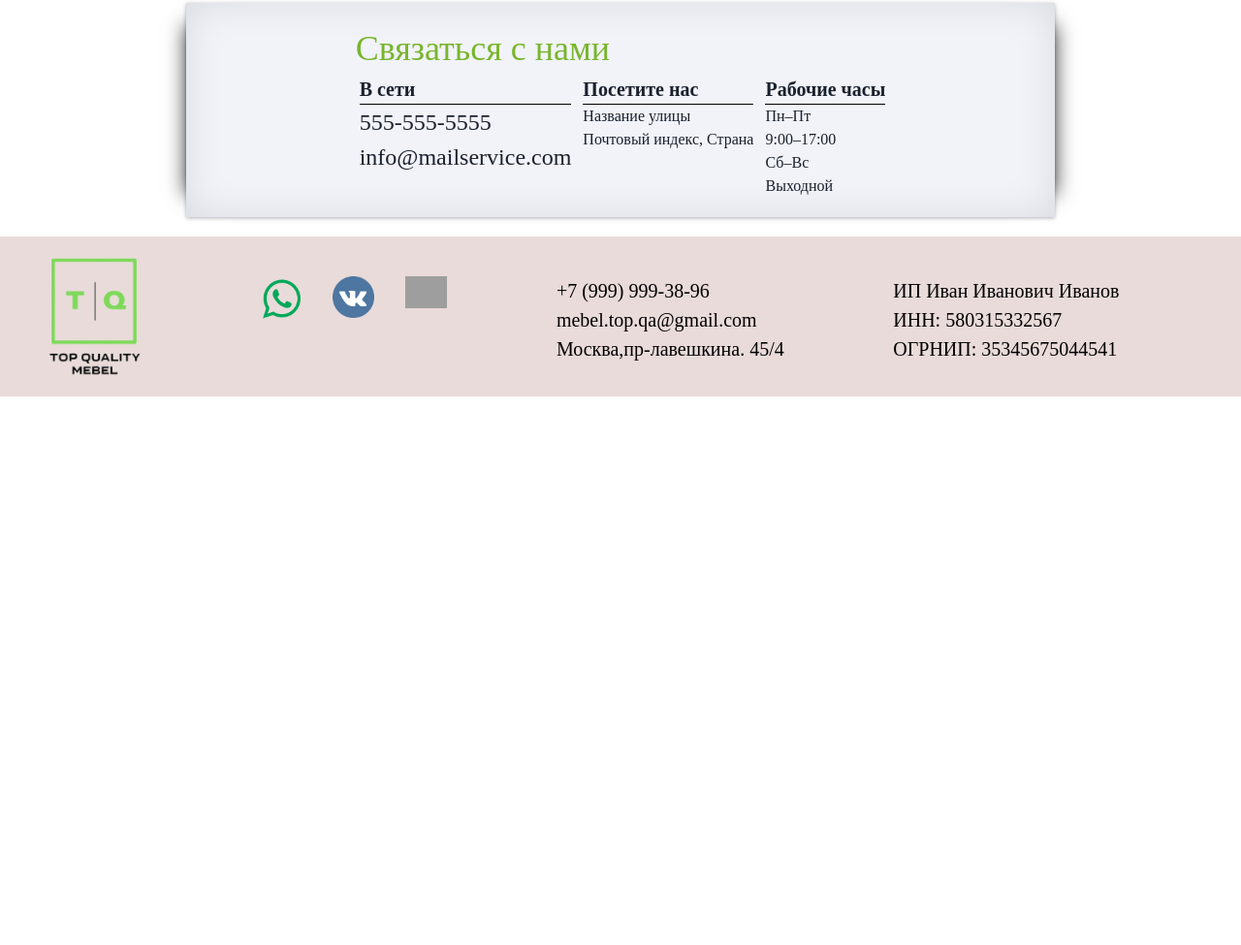
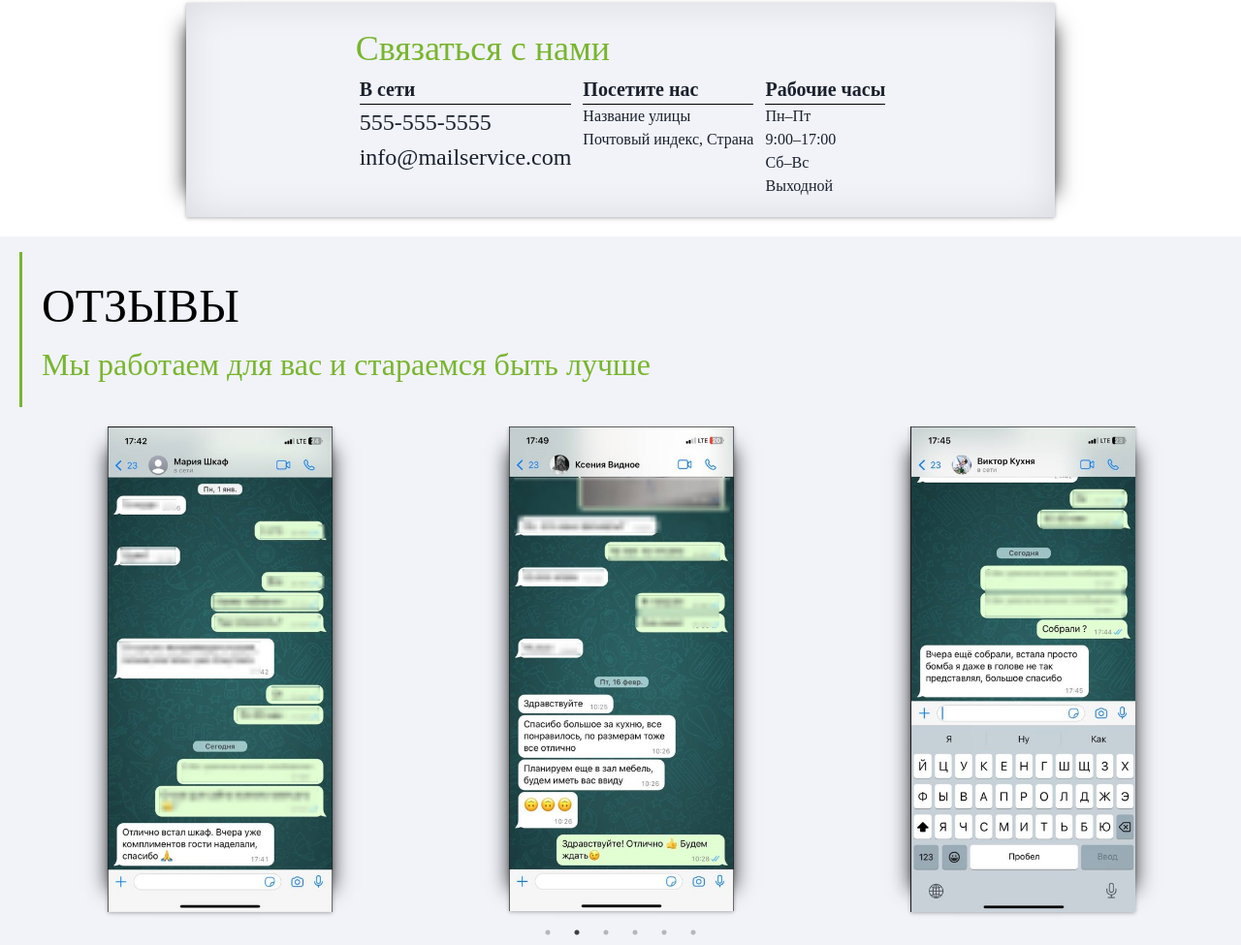
Before and after one commit to dabs-development/furniture-site, a Gatsby site: page / in a window 1280 px wide. Shown: the part 4867-5842 px from the top of the page at 97% size. Before the commit the page ends 5356 px from the top, so only its background shows below. Built offline with nearby package versions, Linux system fonts and the light colour scheme; Gatsby itself is replaced by a stand-in of ours; grey boxes are pictures that could not be loaded.

Commit message:
add otzvi

```diff
--- a/src/components/App.jsx
+++ b/src/components/App.jsx
@@ -9,6 +9,7 @@ import Lan from "./Lan";
 import Advantages from "./Advantages";
 import Stock from "./Stock";
 import Buyer from "./Buyer";
+import Comment from "./Comment";
 
 import AppContext from "../context";
 
@@ -26,6 +27,7 @@ const App = () => {
       <Stages />
       <Buyer />
       <Contacts />
+      <Comment/>
     </>
   );
 };
--- /dev/null
+++ b/src/components/Comment.jsx
@@ -0,0 +1,150 @@
+
+import { Box, Wrap, WrapItem, Text, Flex, Link, Image, Grid, border, Button } from "@chakra-ui/react";
+
+import React, { useState, useEffect } from "react";
+import Carousel from "react-slick";
+
+
+import "slick-carousel/slick/slick.css";
+import "slick-carousel/slick/slick-theme.css";
+
+import otzz1 from "../images/otzz1.jpg";
+import otzz2 from "../images/otzz2.jpg";
+import otzz3 from "../images/otzz3.jpg";
+import otzz4 from "../images/otzz4.jpg";
+import otzz5 from "../images/otzz5.jpg";
+import otzz6 from "../images/otzz6.jpg";
+
+
+
+
+
+
+const Comment = () => {
+    const [windowWidth, setWindowWidth] = useState(window.innerWidth);
+    const [sliderShow, setSliderShow] = useState(3);
+
+    const settings = {
+        dots: true,
+        arrows: false,
+        infinite: true,
+        speed: 400,
+        slidesToShow: sliderShow,
+        slidesToScroll: 1,
+        autoplay: true,
+        autoplaySpeed: 5000, // milliseconds
+        waitForAnimate: false,
+    };
+
+
+
+    useEffect(() => {
+
+        const handleWindowResize = () => {
+            setWindowWidth(window.innerWidth);
+        };
+
+        if (window.innerWidth <= 530) {
+            setSliderShow(1)
+        } else if (window.innerWidth <= 770) {
+            setSliderShow(2)
+        } else {
+            setSliderShow(3)
+        }
+        window.addEventListener('resize', handleWindowResize);
+        return () => {
+            window.removeEventListener('resize', handleWindowResize);
+        };
+    }, [windowWidth])
+
+    return (<Flex bg='#f1f3f9' color="black" flexDirection="column" paddingLeft={5} paddingRight={5} paddingBottom={7} paddingTop={4} >
+        <Flex flexDirection="column" padding={5} borderLeft="3px solid #79B52D" marginBottom={5}>
+            <Text fontSize={{ sm: "2rem", md: "2rem", xl: "3rem" }}>ОТЗЫВЫ</Text>
+            <Text fontSize="2rem" color="#79B52D">Мы работаем для вас и стараемся быть лучше</Text>
+        </Flex>
+        <Carousel {...settings}>
+            <Flex
+                fontSize="20rem"
+                width="100%"
+                bg='#f1f3f9'
+            >
+                <Box height={500} width={232} margin="auto">
+                    <Image
+                        src={otzz1} boxShadow="0 1px 4px rgba(0, 0, 0, .3),
+            -23px 0 20px -23px rgba(0, 0, 0, .8),
+            23px 0 20px -23px rgba(0, 0, 0, .8),
+            0 0 40px rgba(0, 0, 0, .1) inset;"/>
+                </Box>
+            </Flex>
+            <Flex
+                fontSize="20rem"
+                width="100%"
+                bg='#f1f3f9'
+            >
+                <Box height={500} width={232} margin="auto">
+                    <Image
+                        src={otzz2} boxShadow="0 1px 4px rgba(0, 0, 0, .3),
+            -23px 0 20px -23px rgba(0, 0, 0, .8),
+            23px 0 20px -23px rgba(0, 0, 0, .8),
+            0 0 40px rgba(0, 0, 0, .1) inset;"/>
+                </Box>
+            </Flex>
+            <Flex
+                fontSize="20rem"
+                width="100%"
+                bg='#f1f3f9'
+            >
+                <Box height={500} width={232} margin="auto">
+                    <Image
+                        src={otzz3} boxShadow="0 1px 4px rgba(0, 0, 0, .3),
+            -23px 0 20px -23px rgba(0, 0, 0, .8),
+            23px 0 20px -23px rgba(0, 0, 0, .8),
+            0 0 40px rgba(0, 0, 0, .1) inset;"/>
+                </Box>
+            </Flex>
+            <Flex
+                fontSize="20rem"
+                width="100%"
+                bg='#f1f3f9'
+            >
+                <Box height={500} width={232} margin="auto">
+                    <Image
+                        src={otzz4} boxShadow="0 1px 4px rgba(0, 0, 0, .3),
+            -23px 0 20px -23px rgba(0, 0, 0, .8),
+            23px 0 20px -23px rgba(0, 0, 0, .8),
+            0 0 40px rgba(0, 0, 0, .1) inset;"/>
+                </Box>
+            </Flex>
+            <Flex
+                fontSize="20rem"
+                width="100%"
+                bg='#f1f3f9'
+            >
+                <Box height={500} width={232} margin="auto">
+                    <Image
+                        src={otzz5} boxShadow="0 1px 4px rgba(0, 0, 0, .3),
+            -23px 0 20px -23px rgba(0, 0, 0, .8),
+            23px 0 20px -23px rgba(0, 0, 0, .8),
+            0 0 40px rgba(0, 0, 0, .1) inset;"/>
+                </Box>
+            </Flex>
+            <Flex
+                fontSize="20rem"
+                width="100%"
+                bg='#f1f3f9'
+            >
+                <Box height={500} width={232} margin="auto">
+                    <Image
+                        src={otzz6} boxShadow="0 1px 4px rgba(0, 0, 0, .3),
+            -23px 0 20px -23px rgba(0, 0, 0, .8),
+            23px 0 20px -23px rgba(0, 0, 0, .8),
+            0 0 40px rgba(0, 0, 0, .1) inset;"/>
+                </Box>
+            </Flex>
+        </Carousel>
+    </Flex>
+    )
+}
+
+
+export default Comment;
```
Also changed, not shown: src/images/otzz1.jpg (added), src/images/otzz2.jpg (added), src/images/otzz3.jpg (added), src/images/otzz4.jpg (added), src/images/otzz5.jpg (added), src/images/otzz6.jpg (added).
